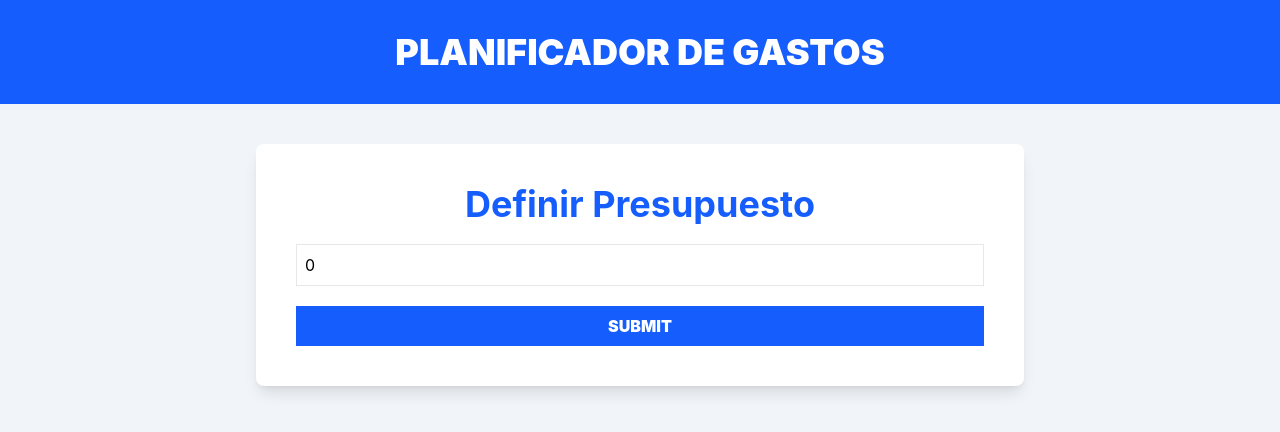
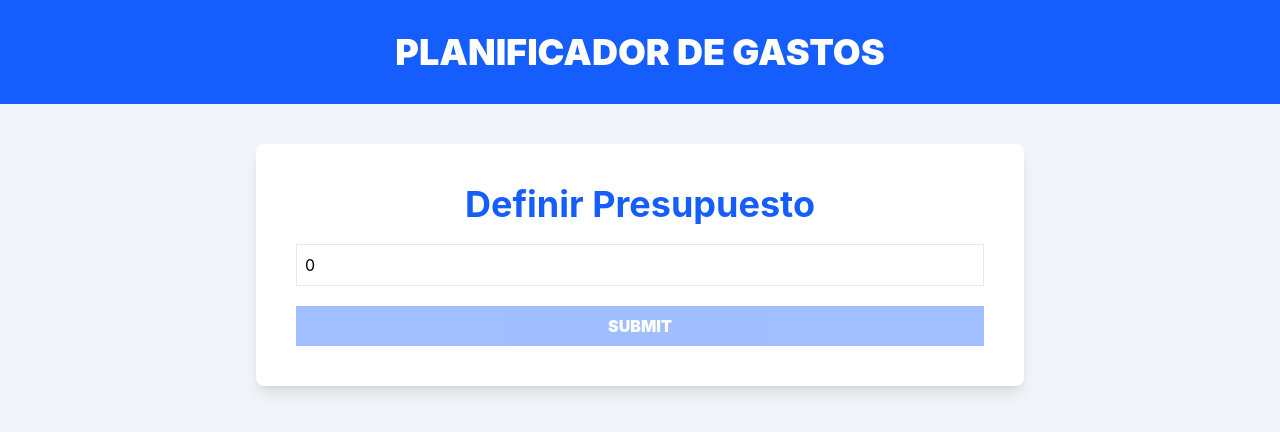
Before and after one commit to lautaroVal/control-gastos-contextapi, a React (Vite) app: page / in a window 1280 px wide. Shown: the top 432 px of the page. Built offline with nearby package versions, Linux system fonts and the light colour scheme.

Commit message:
Validando el Presupuesto

```diff
--- a/src/components/BudgetForm.tsx
+++ b/src/components/BudgetForm.tsx
@@ -1,4 +1,4 @@
-import { useState } from "react"
+import { useMemo, useState } from "react"
 
 export default function BudgetForm() {
 
@@ -7,6 +7,10 @@
   const handleChange = (e: React.ChangeEvent<HTMLInputElement>) => {
     setBudget(e.target.valueAsNumber)
   }
+
+  const isValid = useMemo(() => {
+    return isNaN(budget) || budget <= 0
+  }, [budget])
 
   return (
     <form className="space-y-5">
@@ -28,7 +32,8 @@
       <input
         type="submit"
         placeholder="Define tu presupuesto"
-        className="bg-blue-600 hover:bg-blue-700 cursor-pointer w-full p-2 text-white font-black uppercase"
+        className="bg-blue-600 hover:bg-blue-700 cursor-pointer w-full p-2 text-white font-black uppercase disabled:opacity-40"
+        disabled={isValid}
       />
     </form>
   )
```
